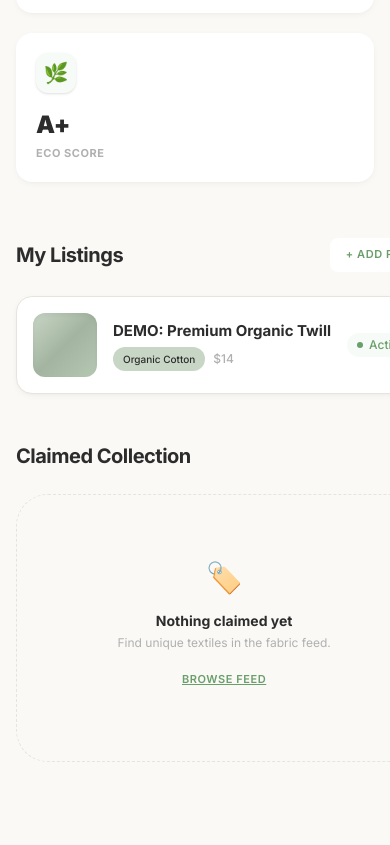
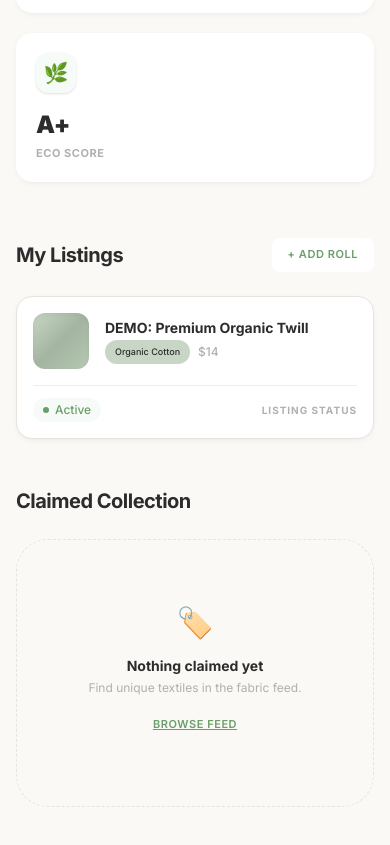
Before and after one commit to Nikhil-508/DeadStockFabric, a Next.js app: page /dashboard in a window 390 px wide. Shown: the part 705-1550 px from the top of the page. Before the commit the page ends 1507 px from the top, so only its background shows below. Built offline with nearby package versions, Linux system fonts and the light colour scheme; sample sign-in values are in the browser's storage.

Commit message:
fixed hydration issues and dashboard mobile card width

```diff
--- a/src/app/dashboard/page.tsx
+++ b/src/app/dashboard/page.tsx
@@ -85,9 +85,10 @@ export default function DashboardPage() {
               ))
             ) : fabrics.length > 0 ? (
               fabrics.map((fabric) => (
-                <Card key={fabric.id} padding="sm" className="group flex items-center gap-4 transition-all hover:bg-cream/30 hover:border-primary-muted">
+                <Card key={fabric.id} padding="sm" className="group flex flex-col sm:flex-row sm:items-center gap-4 transition-all hover:bg-cream/30 hover:border-primary-muted">
+                  <div className="flex items-center gap-4 flex-1 min-w-0">
                     <div
-                    className="h-16 w-16 shrink-0 overflow-hidden rounded-xl shadow-inner transition-transform group-hover:scale-105"
+                      className="h-14 w-14 sm:h-16 sm:w-16 shrink-0 overflow-hidden rounded-xl shadow-inner transition-transform group-hover:scale-105"
                       style={{
                         background: fabric.image.startsWith('data:') || fabric.image.startsWith('http')
                           ? `url(${fabric.image}) center/cover no-repeat`
@@ -95,13 +96,17 @@ export default function DashboardPage() {
                       }}
                     />
                     <div className="flex-1 min-w-0">
-                    <h3 className="truncate text-[15px] font-bold text-foreground">{fabric.name}</h3>
-                    <div className="mt-1 flex items-center gap-2">
-                      <Badge variant="sage" className="text-[10px]">{fabric.fabricType}</Badge>
+                      <h3 className="truncate text-sm sm:text-[15px] font-bold text-foreground">{fabric.name}</h3>
+                      <div className="mt-0.5 flex items-center gap-2">
+                        <Badge variant="sage" className="text-[9px] sm:text-[10px]">{fabric.fabricType}</Badge>
                         <span className="text-xs font-medium text-muted-light">${fabric.price}</span>
                       </div>
                     </div>
+                  </div>
+                  <div className="flex items-center justify-between sm:justify-end border-t border-border-light pt-3 sm:border-0 sm:pt-0">
                     <Badge variant="green" dot className="bg-primary-muted/20 text-primary-dark">Active</Badge>
+                    <span className="text-[10px] font-bold text-muted-light uppercase tracking-widest sm:hidden">Listing Status</span>
+                  </div>
                 </Card>
               ))
             ) : (
@@ -132,9 +137,10 @@ export default function DashboardPage() {
               ))
             ) : claimedFabrics.length > 0 ? (
               claimedFabrics.map((fabric) => (
-                <Card key={fabric.id} padding="sm" className="group flex items-center gap-4 border-dashed border-primary-muted/50 bg-primary-muted/5">
+                <Card key={fabric.id} padding="sm" className="group flex flex-col sm:flex-row sm:items-center gap-4 border-dashed border-primary-muted/50 bg-primary-muted/5">
+                  <div className="flex items-center gap-4 flex-1 min-w-0">
                     <div
-                    className="h-16 w-16 shrink-0 overflow-hidden rounded-xl opacity-80 shadow-sm transition-transform group-hover:scale-105"
+                      className="h-14 w-14 sm:h-16 sm:w-16 shrink-0 overflow-hidden rounded-xl opacity-80 shadow-sm transition-transform group-hover:scale-105"
                       style={{
                         background: fabric.image.startsWith('data:') || fabric.image.startsWith('http')
                           ? `url(${fabric.image}) center/cover no-repeat`
@@ -142,13 +148,17 @@ export default function DashboardPage() {
                       }}
                     />
                     <div className="flex-1 min-w-0">
-                    <h3 className="truncate text-[15px] font-bold text-foreground">{fabric.name}</h3>
-                    <div className="mt-1 flex items-center gap-2">
-                      <Badge variant="sky" className="text-[10px]">{fabric.mill}</Badge>
+                      <h3 className="truncate text-sm sm:text-[15px] font-bold text-foreground">{fabric.name}</h3>
+                      <div className="mt-0.5 flex items-center gap-2">
+                        <Badge variant="sky" className="text-[9px] sm:text-[10px]">{fabric.mill}</Badge>
                         <span className="text-xs font-medium text-muted-light">{fabric.yardage} yds</span>
                       </div>
                     </div>
-                  <Badge variant="cream" className="bg-white border border-border">Owned</Badge>
+                  </div>
+                  <div className="flex items-center justify-between sm:justify-end border-t border-border-light pt-3 sm:border-0 sm:pt-0">
+                    <Badge variant="cream" className="bg-white border border-border text-[10px]">Owned</Badge>
+                    <span className="text-[10px] font-bold text-muted-light uppercase tracking-widest sm:hidden">Collection Status</span>
+                  </div>
                 </Card>
               ))
             ) : (
--- a/src/app/layout.tsx
+++ b/src/app/layout.tsx
@@ -25,6 +25,7 @@ export default function RootLayout({
   return (
     <html
       lang="en"
+      suppressHydrationWarning
       className={`${inter.variable} ${geistMono.variable} h-full antialiased`}
     >
       <body className="min-h-full flex flex-col">
```
Lines whose indentation alone changed are shown as unchanged.
